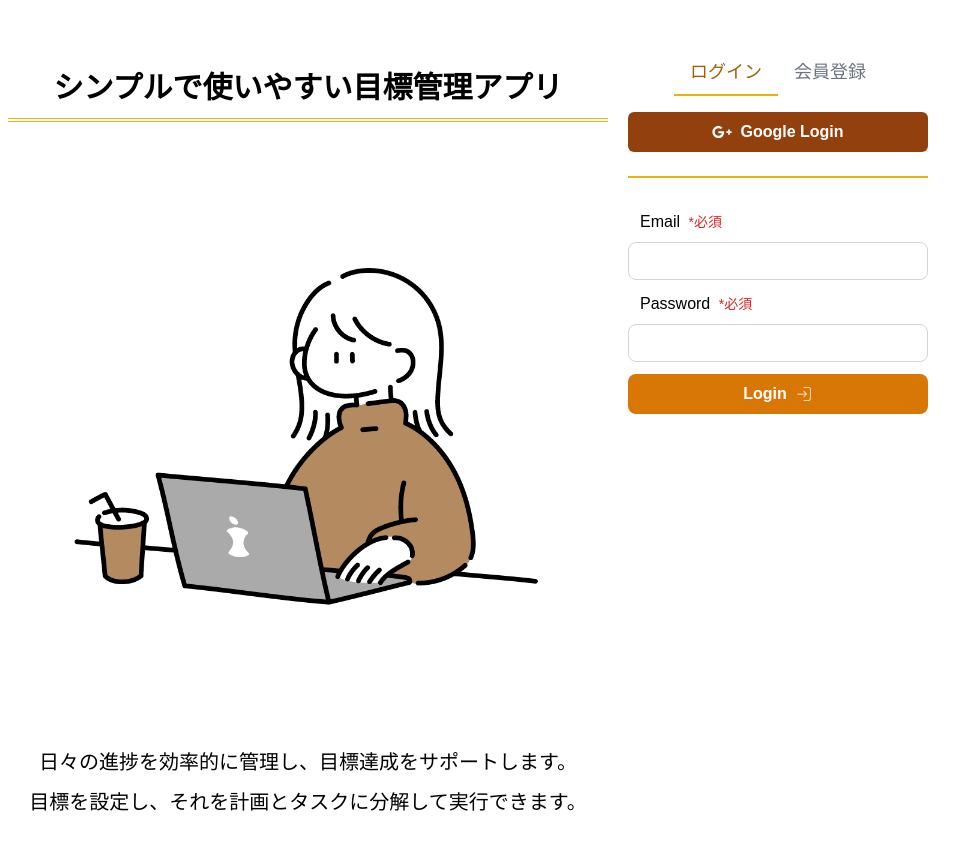
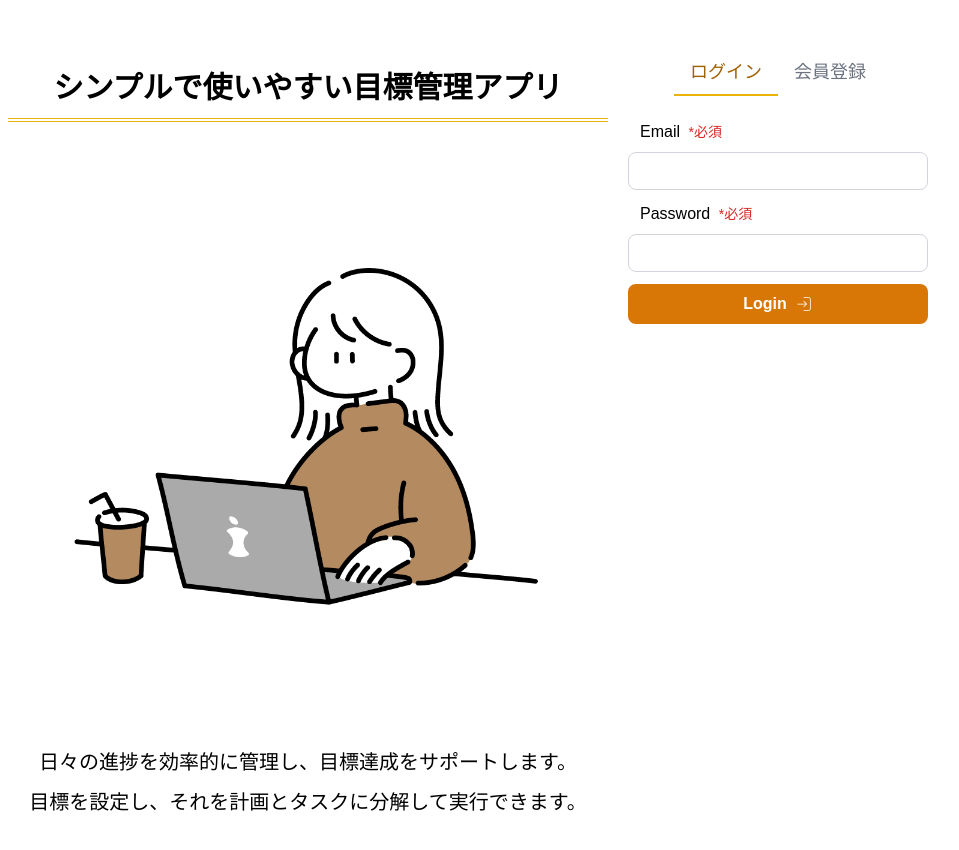
Before and after one commit to zerowater4704/achivo, a React (Vite) app in the folder frontend/: page / in a window 1280 px wide. Shown: the top 850 px of the page, without its empty margins (162-1121 px from the left). Built offline with nearby package versions, Linux system fonts and the light colour scheme; no server answers; a web font is replaced by a local one.

Commit message:
google oauth 削除

```diff
--- a/frontend/src/components/home/HomeLeft.tsx
+++ b/frontend/src/components/home/HomeLeft.tsx
@@ -3,7 +3,7 @@ import Login from "../../page/Login";
 import Signup from "../../page/SignUp";
 import { useAppDispatch } from "../../hooks/hooks";
 import { resetError } from "../../store/features/user/userSlice";
-import { FaGooglePlusG } from "react-icons/fa6";
+// import { FaGooglePlusG } from "react-icons/fa6";
 
 const HomeLeft: React.FC = () => {
   const dispatch = useAppDispatch();
@@ -32,18 +32,18 @@ const HomeLeft: React.FC = () => {
     setIsLogin(false);
   };
 
-  const handleLogin = () => {
-    const googleAuthUrl = import.meta.env.VITE_GOOGLE_AUTH_URL;
-    const params = new URLSearchParams({
-      client_id: import.meta.env.VITE_GOOGLE_CLIENT_ID,
-      redirect_uri: import.meta.env.VITE_GOOGLE_CALLBACK,
-      response_type: "code",
-      scope: "email profile", // 必須スコープを追加
-      access_type: "offline", // 必要に応じて追加
-    });
+  // const handleLogin = () => {
+  //   const googleAuthUrl = import.meta.env.VITE_GOOGLE_AUTH_URL;
+  //   const params = new URLSearchParams({
+  //     client_id: import.meta.env.VITE_GOOGLE_CLIENT_ID,
+  //     redirect_uri: import.meta.env.VITE_GOOGLE_CALLBACK,
+  //     response_type: "code",
+  //     scope: "email profile", // 必須スコープを追加
+  //     access_type: "offline", // 必要に応じて追加
+  //   });
 
-    window.location.href = `${googleAuthUrl}?${params.toString()}`;
-  };
+  //   window.location.href = `${googleAuthUrl}?${params.toString()}`;
+  // };
 
   return (
     <section className=" flex flex-col mx-5">
@@ -72,7 +72,7 @@ const HomeLeft: React.FC = () => {
       <section className="w-full sm:w-[400px] md:w-[300px] mx-auto">
         {isLogin ? (
           <>
-            <div className="border-double border-b-2 border-yellow-500 mb-6 pb-6">
+            {/* <div className="border-double border-b-2 border-yellow-500 mb-6 pb-6">
               <button
                 onClick={handleLogin}
                 className="bg-amber-800 text-white w-full py-2 rounded-md flex justify-center items-center font-bold"
@@ -82,7 +82,7 @@ const HomeLeft: React.FC = () => {
                 </span>
                 Google Login
               </button>
-            </div>
+            </div> */}
             <Login />
           </>
         ) : (
```
